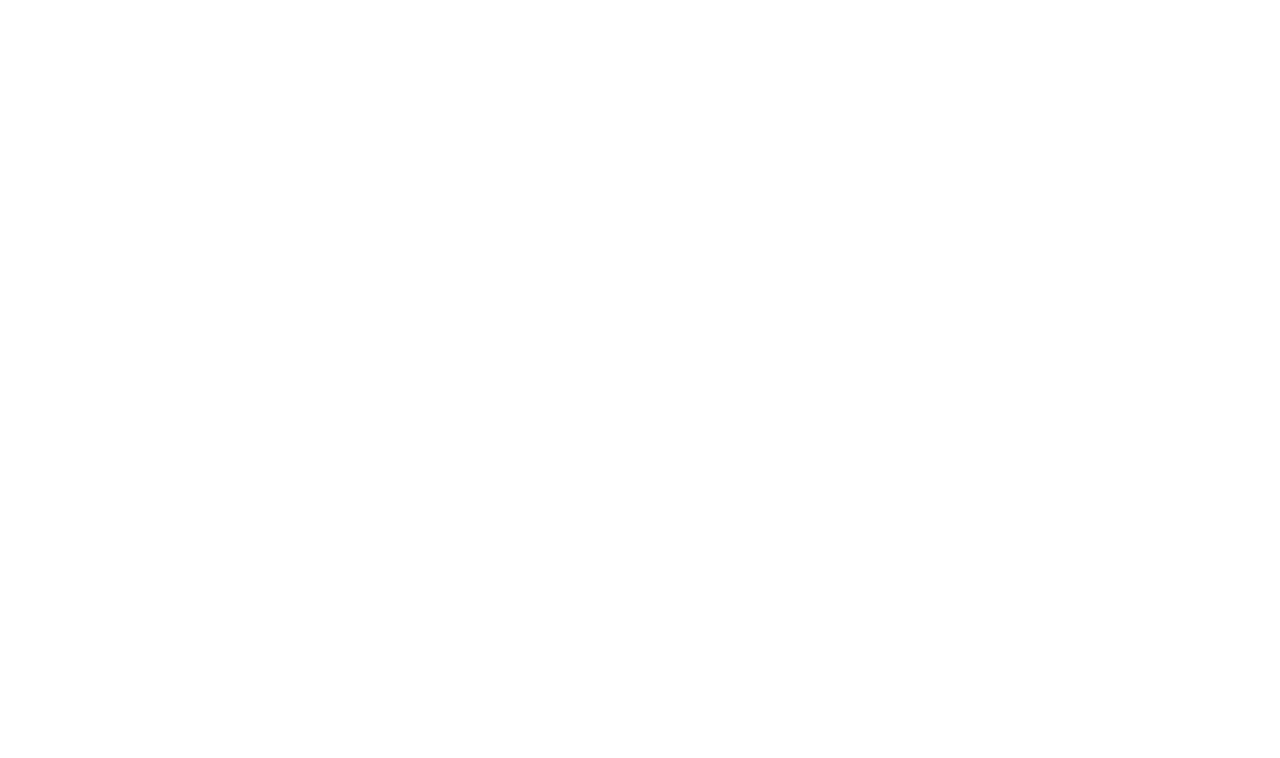
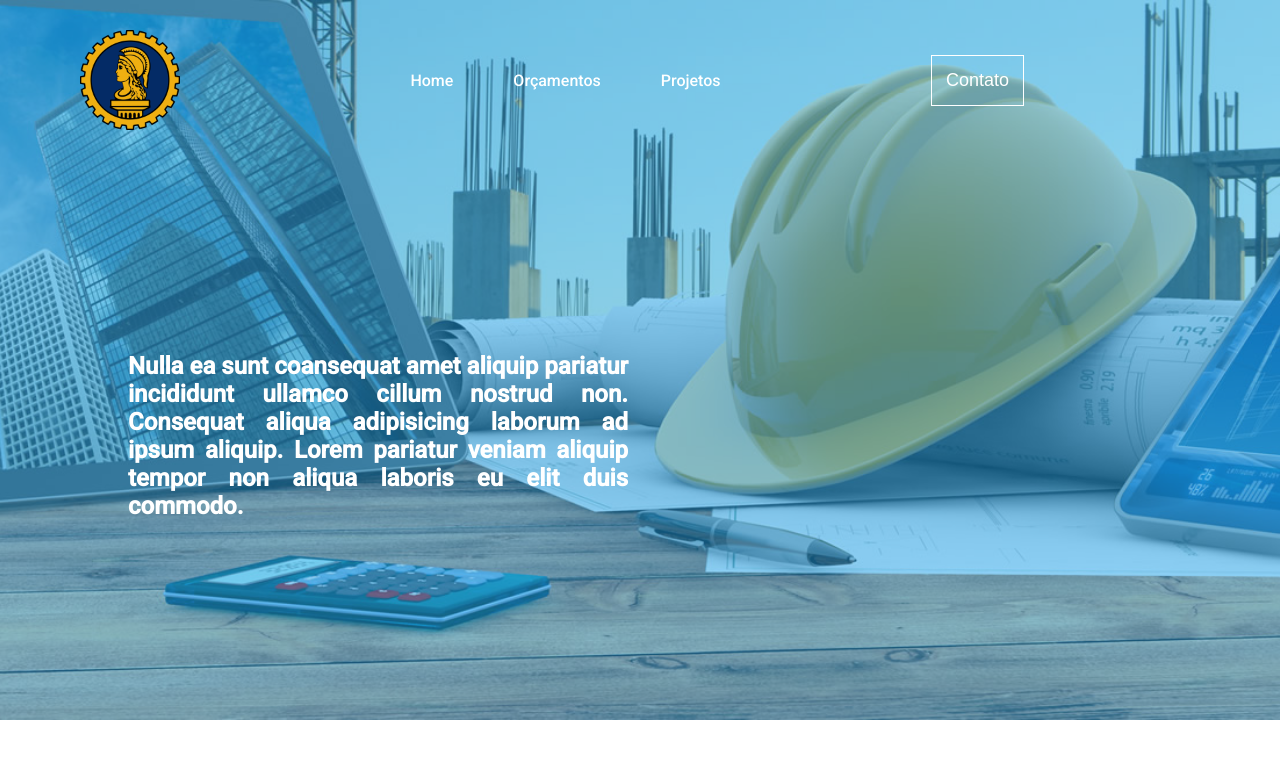
Before and after one commit to lucasgit2000/PROJECT.ConstrutoraVictor.Page, a plain HTML site: page src/index.html in a window 1280 px wide. Drawn offline with Linux system fonts and the light colour scheme.

Commit message:
added home section.

```diff
--- a/src/index.html
+++ b/src/index.html
@@ -1,11 +1,35 @@
 <!DOCTYPE html>
 <html lang="pt-BR">
+
 <head>
     <meta charset="UTF-8">
     <meta name="viewport" content="width=device-width, initial-scale=1.0">
-    <title>Construtora Victor</title>
+    <link rel="stylesheet" href="./styles/index.css">
+    <link rel="stylesheet" href="./styles/home.css">
+    <link href="https://fonts.googleapis.com/css2?family=Roboto:wght@300;400;500&display=swap" rel="stylesheet">
+    <title>Construtora</title>
 </head>
+
 <body>
+    <section class="home-section">
+        <div class="home-content">
+            <nav class="home-nav">
+                <img class="home-nav-logo" src="./assets/engenharia-civil-logo-98BEDE6119-seeklogo.com.png"></img>
+                <ul>
+                    <li>Home</li>
+                    <li>Orçamentos</li>
+                    <li>Projetos</li>
+                </ul>
+                <button class="btn-contact">Contato</button>
+            </nav>
+            <div class="layer"> </div>
+            <div class="home-text">
+                <h1>Nulla ea sunt coansequat amet aliquip pariatur incididunt ullamco cillum nostrud non. Consequat
+                    aliqua adipisicing laborum ad ipsum aliquip. Lorem pariatur veniam aliquip tempor non aliqua laboris
+                    eu elit duis commodo.</h1>
+            </div>
+        </div>
+    </section>
+</body>
 
-</body>
 </html>
--- /dev/null
+++ b/src/styles/home.css
@@ -0,0 +1,77 @@
+.home-section {
+  background-image: url("../assets/Como-Construtoras-podem-se-beneficiar-do-Marketing-Digital.jpg");
+  background-repeat: no-repeat;
+  background-size: cover;
+  background-position: bottom;
+  height: 90vh;
+  position: relative;
+  z-index: -1;
+}
+
+.layer{
+    background-color: rgba(34, 167, 240, .5);
+    position: absolute;
+    top: 0;
+    left: 0;
+    width: 100%;
+    height: 100%;
+    z-index: 0;
+}
+
+.home-nav {
+  padding: 0;
+  margin: 0;
+  display: flex;
+  flex-direction: row;
+  flex-wrap: nowrap;
+  align-items: center;
+  justify-content: space-between;
+  color: #fff;
+  width: 100%;
+  z-index: 1;
+  position: relative;
+}
+
+.home-nav > img {
+    width: 100px;
+    margin-left: 50px;
+    padding: 30px 50px;
+    margin-left: 0;
+    transform: translateX(30px);
+  }
+
+.home-nav > ul {
+    list-style: none;
+    display: flex;
+    flex-direction: row;
+    flex-wrap: nowrap;
+    padding: 0;
+}
+
+.home-nav > ul > li {
+    margin: 30px;
+    font-size: 16px;
+    font-weight: 500;
+}
+
+.btn-contact {
+    display: inline;
+    background: none;
+    color: #fff;
+    cursor: pointer;
+    font-size: 18px;
+    border: 1px solid #fff;
+    padding: 14px 14px;
+    margin-right: 20%;
+  }
+
+.home-text{
+    position: absolute;
+    bottom: 180px;
+    width: 500px;
+    text-align: justify;
+    color: #ffffff;
+    left: 10%;
+    right: 90%;
+    z-index: 1;
+}
--- /dev/null
+++ b/src/styles/index.css
@@ -0,0 +1,8 @@
+html,
+body {
+  padding: 0;
+  margin: 0;
+  font-family: 'Roboto', sans-serif;
+  -webkit-font-smoothing: antialiased;
+  -moz-osx-font-smoothing: grayscale;
+}
```
Also changed, not shown: src/assets/Como-Construtoras-podem-se-beneficiar-do-Marketing-Digital.jpg (added), src/assets/engenharia-civil-logo-98BEDE6119-seeklogo.com.png (added), src/assets/kisspng-hard-hat-helmet-architectural-engineering-simple-helmet-5a8370e966f8f3.3356678715185635614218.jpg (added), src/assets/problemas-executar-obra-sozinho-importancia-gerenciamento-obras.jpg (added), src/style/index.css (deleted).
